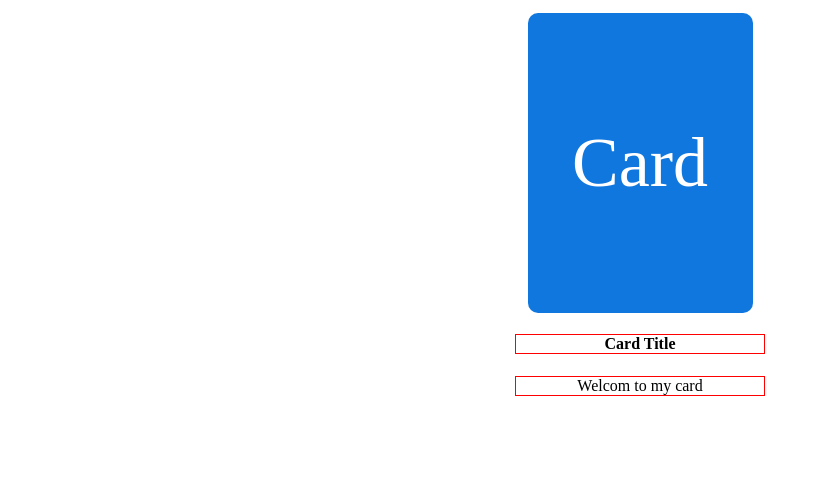
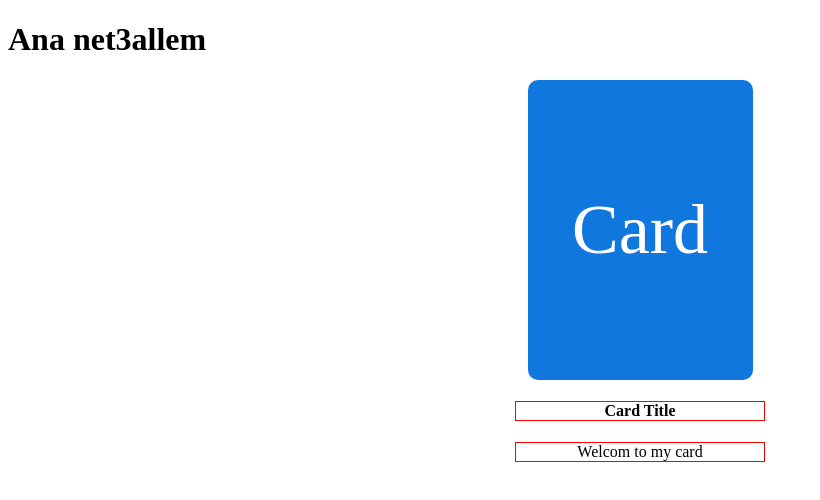
Before and after one commit to Ilyes-Pr/My_FirstProject, a plain HTML site: page index.html in a window 1280 px wide. Shown: the whole page, without its empty margins (0-820 px from the left). Drawn offline with Linux system fonts and the light colour scheme.

Commit message:
i add H1

```diff
--- a/index.html
+++ b/index.html
@@ -8,6 +8,7 @@
     <title>Document</title>
 </head>
 <body>
+    <h1>Ana net3allem</h1>
     <div class="card">
         <div class="sp">
             <span>Card</span>
```
